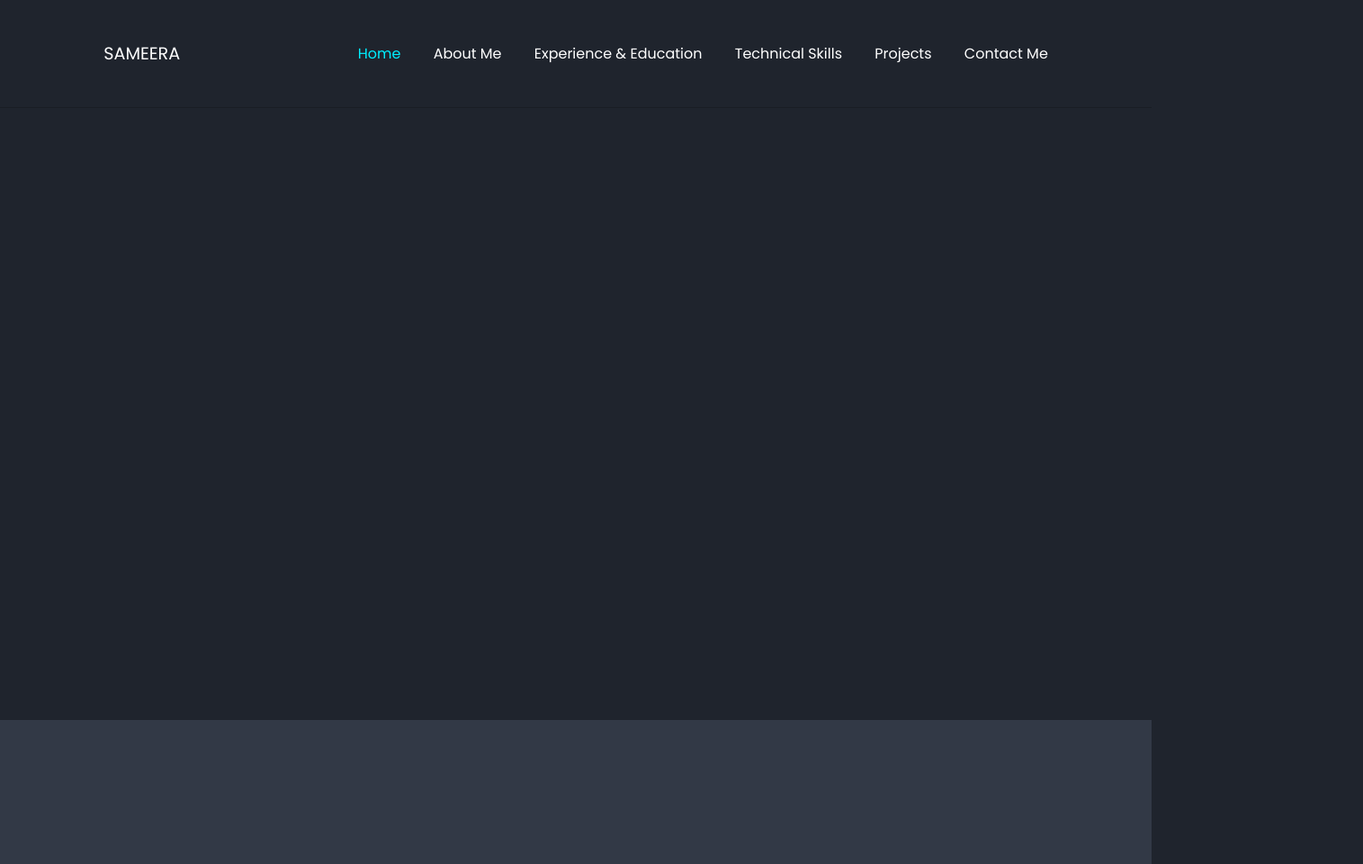
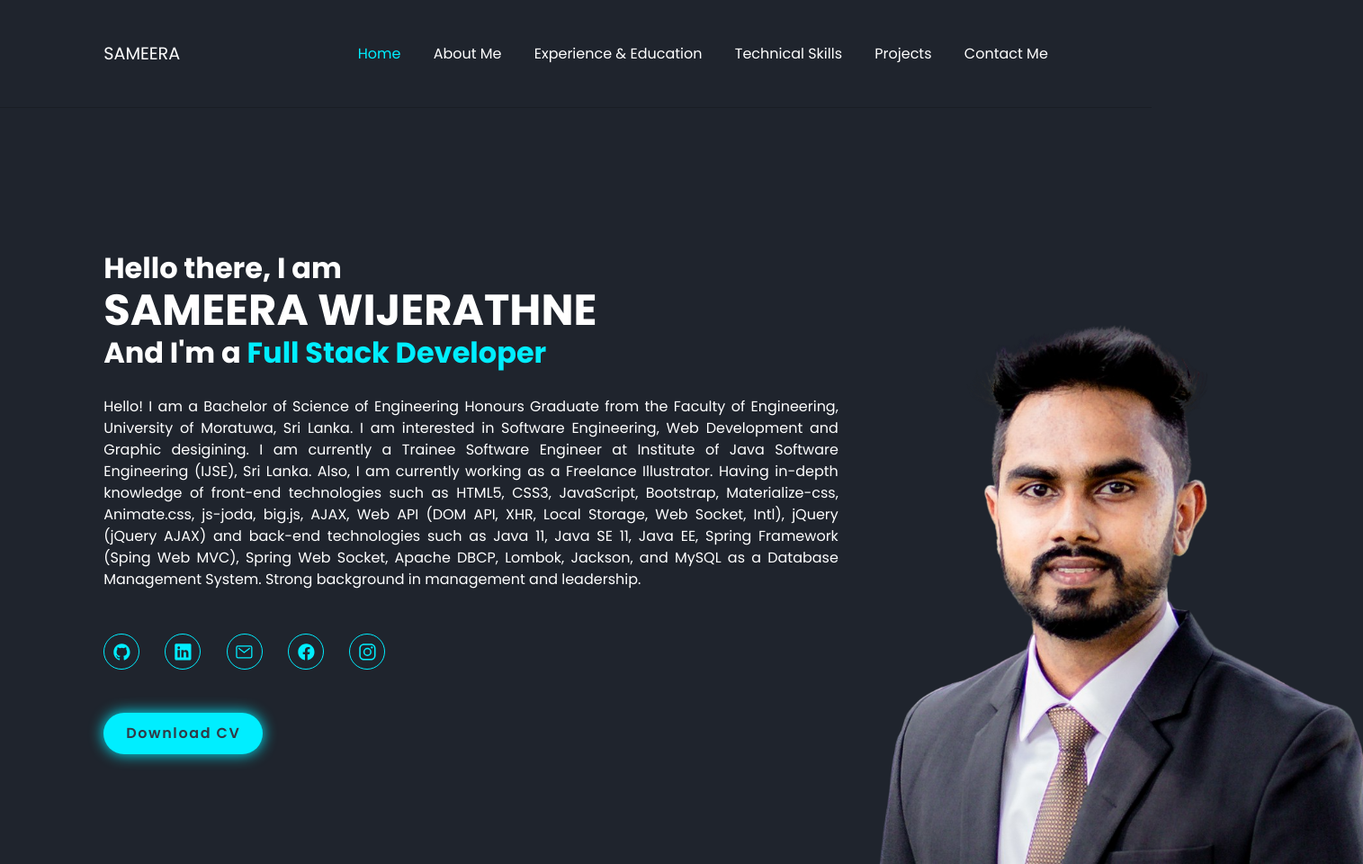
Before and after one commit to SameeraWijerathne/personal-portfolio, a plain HTML site: page index.html in a window 1280 px wide. Shown: the top 960 px of the page at 90% size, 1515 px wide, since content can reach past the window. Drawn offline with nearby package versions, Linux system fonts and the light colour scheme.

Commit message:
home page completed

```diff
--- a/css/styles.css
+++ b/css/styles.css
@@ -23,6 +23,11 @@ html {
 body {
     background-color: var(--bg-color-primary);
     scroll-snap-type: y mandatory;
+}
+
+.container {
+    width: 1400px;
+    margin: 0 auto;
 }
 
 section {
@@ -70,3 +75,94 @@ section:nth-child(even){
 .navbar a.active {
     color: var(--main-color);
 }
+
+.home-content-wrapper {
+    display: flex;
+    justify-content: space-between;
+    align-items: center;
+}
+
+.home-content-box {
+    width: 80%;
+    color: var(--text-color);
+}
+
+.home-content-box h3 {
+    font-size: 2rem;
+    font-weight: 700;
+}
+
+.home-content-box h3:nth-of-type(2) {
+    margin-bottom: 2rem;
+}
+
+span {
+    color: var(--main-color);
+}
+
+.home-content-box h1 {
+    font-size: 3rem;
+    font-weight: 700;
+    line-height: 1.3;
+}
+
+.home-content-box p {
+    font-size: 1rem;
+    line-height: 1.5rem;
+    text-align: justify;
+}
+
+ion-icon {
+    font-size: 1.3rem;
+  }
+
+.social-media a {
+    display: inline-flex;
+    justify-content: center;
+    align-items: center;
+    width: 2.5rem;
+    height: 2.5rem;
+    border: 1px solid var(--main-color);
+    border-radius: 50%;
+    font-size: 2rem;
+    color: var(--main-color);
+    margin: 3rem 1.5rem 3rem 0;
+    transition: .5s ease;
+}
+
+.social-media a:hover {
+    background-color: var(--main-color);
+    color: var(--bg-color-secondary);
+    box-shadow: 0 0 1rem var(--main-color);
+}
+
+.btn {
+    display: inline-block;
+    padding: 15px 25px;
+    background: var(--main-color);
+    border-radius: 4rem;
+    box-shadow: 0 0 1rem var(--main-color);
+    font-size: 1rem;
+    color: var(--bg-color-secondary);
+    letter-spacing: .1rem;
+    font-weight: 600;
+    transition: 0.5s ease;
+}
+
+.btn:hover {
+    box-shadow: none;
+}
+
+.home-img-box {
+    display: flex;
+    justify-content: center;
+    align-items: flex-end;
+    width: 800px;
+    height: 800px;
+    overflow: hidden;
+}
+
+.home-img-box img {
+    width: 650px;
+    width: 1300px;
+}
--- a/index.html
+++ b/index.html
@@ -10,9 +10,12 @@
     <link rel="preconnect" href="https://fonts.gstatic.com" crossorigin>
     <link href="https://fonts.googleapis.com/css2?family=Poppins:ital,wght@0,100;0,200;0,300;0,400;0,500;0,600;0,700;0,800;0,900;1,100;1,200;1,300;1,400;1,500;1,600;1,700;1,800;1,900&display=swap" rel="stylesheet">
     <link rel="stylesheet" href="css/styles.css">
+    <script type="module" src="https://unpkg.com/ionicons@7.1.0/dist/ionicons/ionicons.esm.js"></script>
+    <script nomodule src="https://unpkg.com/ionicons@7.1.0/dist/ionicons/ionicons.js"></script>
     <script defer src="js/main.js"></script>
 </head>
 <body>
+    <!-- Nagivation Bar -->
     <header class="header" id="header">
         <div id="name-logo">SAMEERA</div>
         <nav class="navbar">
@@ -25,12 +28,82 @@
         </nav>
     </header>
 
-    <section class="home" id="home"></section>
-    <section class="about" id="about"></section>
-    <section class="education" id="education"></section>
-    <section class="technical-skills" id="technical-skills"></section>
-    <section class="portfolio" id="portfolio"></section>
-    <section class="contact" id="contact"></section>
+    <!-- Home Page -->
+    <section class="home" id="home">
+        <div class="container">
+            <div class="home-content-wrapper">
+                <div class="home-content-box">
+                    <h3>Hello there, I am</h3>
+                    <h1>SAMEERA WIJERATHNE</h1>
+                    <h3>And I'm a <span class="changing-text">Full Stack Developer</span></h3>
+                    <p>
+                        Hello! I am a Bachelor of Science of Engineering Honours Graduate from the Faculty
+                        of
+                        Engineering,
+                        University of Moratuwa, Sri Lanka. I am interested in Software
+                        Engineering, Web Development and Graphic desigining. I am currently a Trainee
+                        Software Engineer at
+                        Institute of Java Software Engineering (IJSE), Sri Lanka. Also, I am currently
+                        working as a
+                        Freelance Illustrator.
+                        Having in-depth knowledge of
+                        front-end technologies such as HTML5, CSS3, JavaScript, Bootstrap, Materialize-css,
+                        Animate.css, js-joda, big.js,
+                        AJAX, Web API (DOM API, XHR, Local Storage, Web Socket, Intl), jQuery (jQuery AJAX)
+                        and back-end technologies such as
+                        Java 11, Java SE 11, Java EE, Spring Framework (Sping Web MVC), Spring Web Socket,
+                        Apache DBCP, Lombok, Jackson, and MySQL
+                        as a Database Management System. Strong background in management and leadership.
+                    </p>
+                    <div class="social-media">
+                        <a href="https://github.com/SameeraWijerathne?tab=repositories" target="_blank"><ion-icon name="logo-github"></ion-icon></a>
+                        <a href="https://www.linkedin.com/in/sameerawijerathne/" target="_blank"><ion-icon name="logo-linkedin"></ion-icon></a>
+                        <a href="mailto:sameerawncd@gamil.com"><ion-icon name="mail-outline"></ion-icon></a>
+                        <a href="https://www.facebook.com/people/Sameera-Wijerathne/100009826878878/?mibextid=ZbWKwL" target="_blank"><ion-icon name="logo-facebook"></ion-icon></a>
+                        <a href="https://www.instagram.com/sameerawijerathne/" target="_blank"><ion-icon name="logo-instagram"></ion-icon></a>
+
+                    </div>
+                    <a href="#" class="btn">Download CV</a>
+                </div>
+
+                <div class="home-img-box">
+                    <img src="img/profile-picture.png" alt="Sameera Wijerathne">
+                </div>
+            </div>
+        </div>
+    </section>
+
+    <!-- About Me Section -->
+    <section class="about" id="about">
+        <div class="container">
+
+        </div>
+    </section>
+
+    <section class="education" id="education">
+        <div class="container">
+
+        </div>
+    </section>
+
+    <section class="technical-skills" id="technical-skills">
+        <div class="container">
+
+        </div>
+    </section>
+
+    <section class="portfolio" id="portfolio">
+        <div class="container">
+
+        </div>
+    </section>
+
+    <section class="contact" id="contact">
+        <div class="container">
+
+        </div>
+    </section>
+
     <footer class="footer" id="footer"></footer>
 </body>
 </html>
```
Also changed, not shown: img/profile-picture.png (added).
